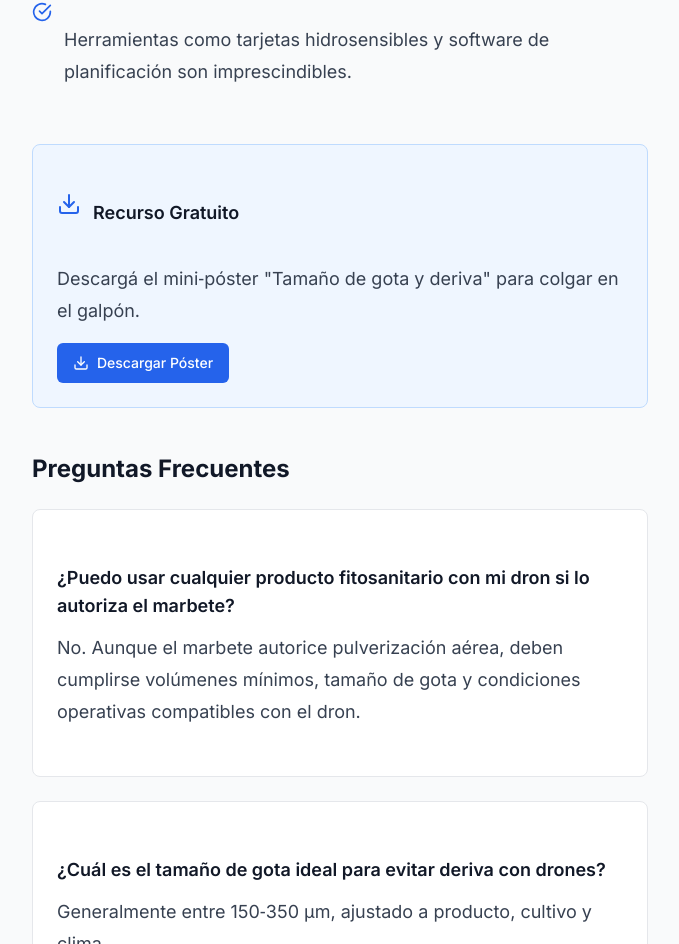
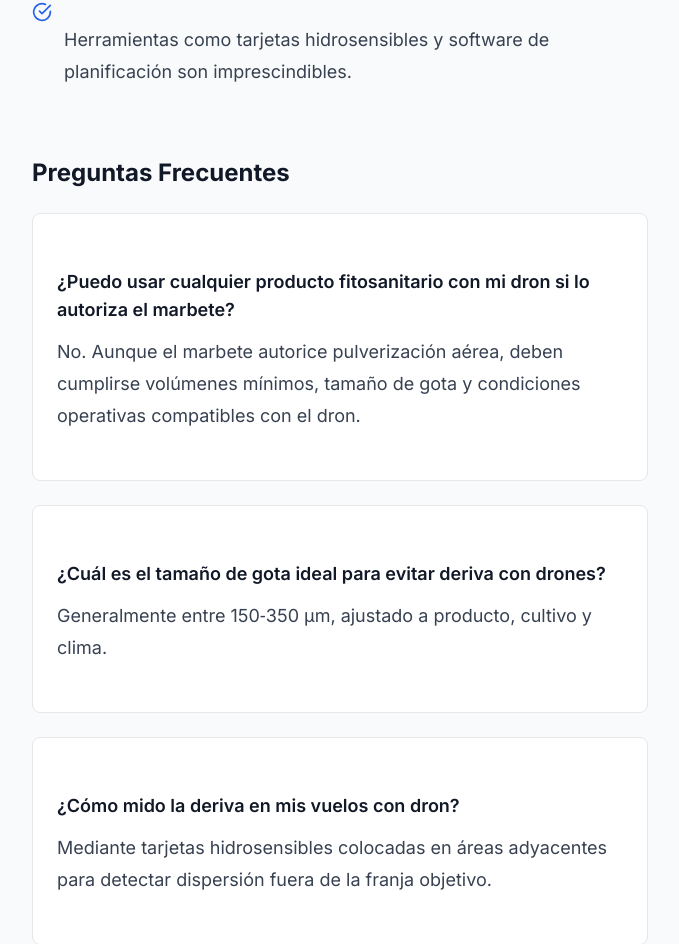
Before and after one commit to martingalmarino/drone-fumigaciones, a Next.js app: page /blog/productos-fitosanitarios-drones-marbetes-buenas-practicas in a window 1280 px wide. Shown: the part 5149-6093 px from the top of the page, without its empty margins (192-871 px from the left). Built offline with nearby package versions, Linux system fonts and the light colour scheme.

Commit message:
fix: eliminar bloque CTA de descarga de póster del artículo
- Remover sección 'Recurso Gratuito' con botón de descarga
- Eliminar CTA para descargar mini-póster 'Tamaño de gota y deriva'
- Limpiar el artículo de elementos promocionales
- Mantener solo el contenido informativo del artículo

```diff
--- a/app/blog/productos-fitosanitarios-drones-marbetes-buenas-practicas/page.tsx
+++ b/app/blog/productos-fitosanitarios-drones-marbetes-buenas-practicas/page.tsx
@@ -323,19 +323,6 @@ export default function ProductosFitosanitariosDronesPage() {
                   </div>
                 </div>
 
-                <div className="mt-8 bg-blue-50 border border-blue-200 rounded-lg p-6">
-                  <div className="flex items-center mb-4">
-                    <Download className="h-6 w-6 text-blue-600 mr-3" />
-                    <h3 className="text-lg font-semibold text-gray-900">Recurso Gratuito</h3>
-                  </div>
-                  <p className="text-gray-700 mb-4">
-                    Descargá el mini‑póster "Tamaño de gota y deriva" para colgar en el galpón.
-                  </p>
-                  <Button className="bg-blue-600 hover:bg-blue-700 text-white">
-                    <Download className="h-4 w-4 mr-2" />
-                    Descargar Póster
-                  </Button>
-                </div>
               </section>
 
               {/* FAQ Section */}
```
